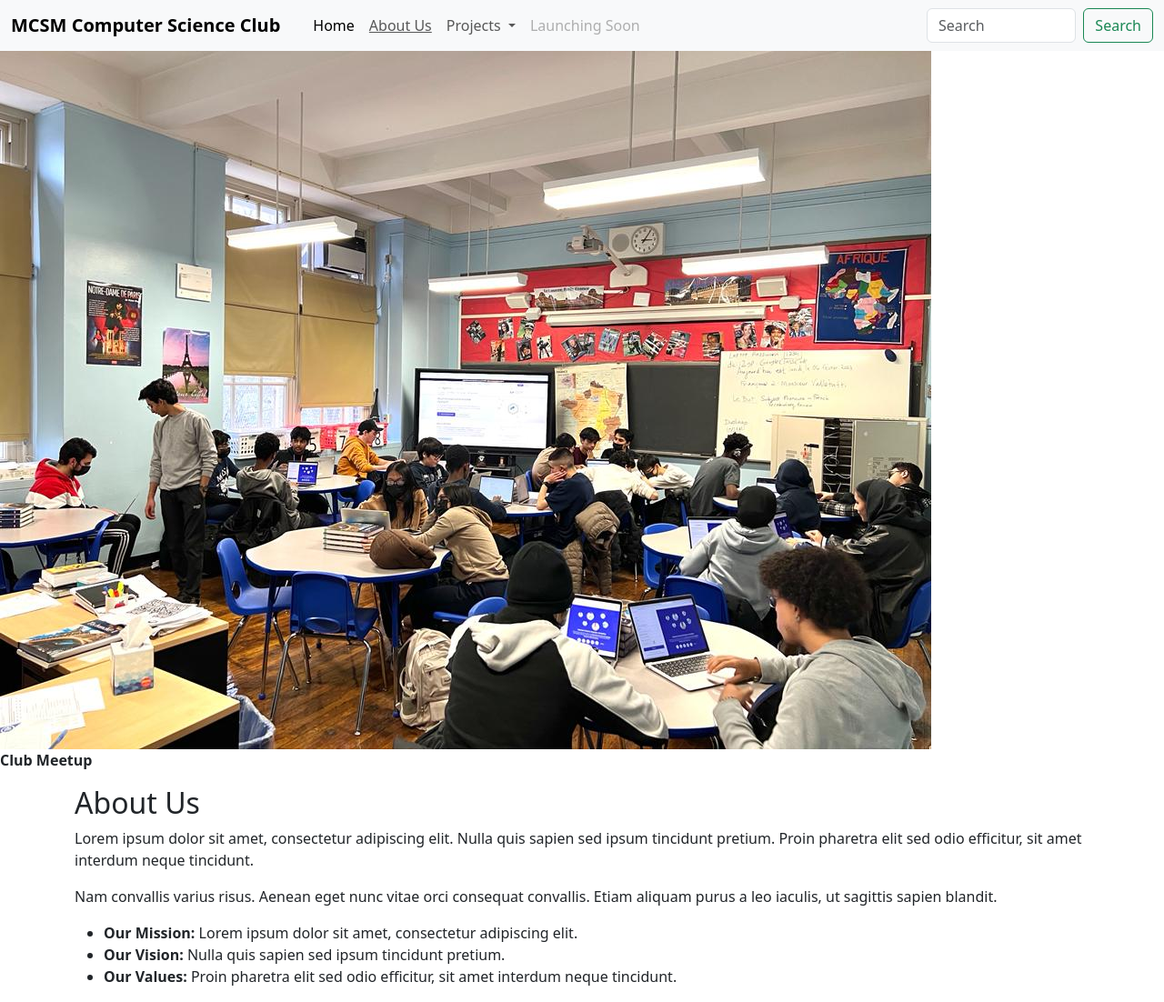
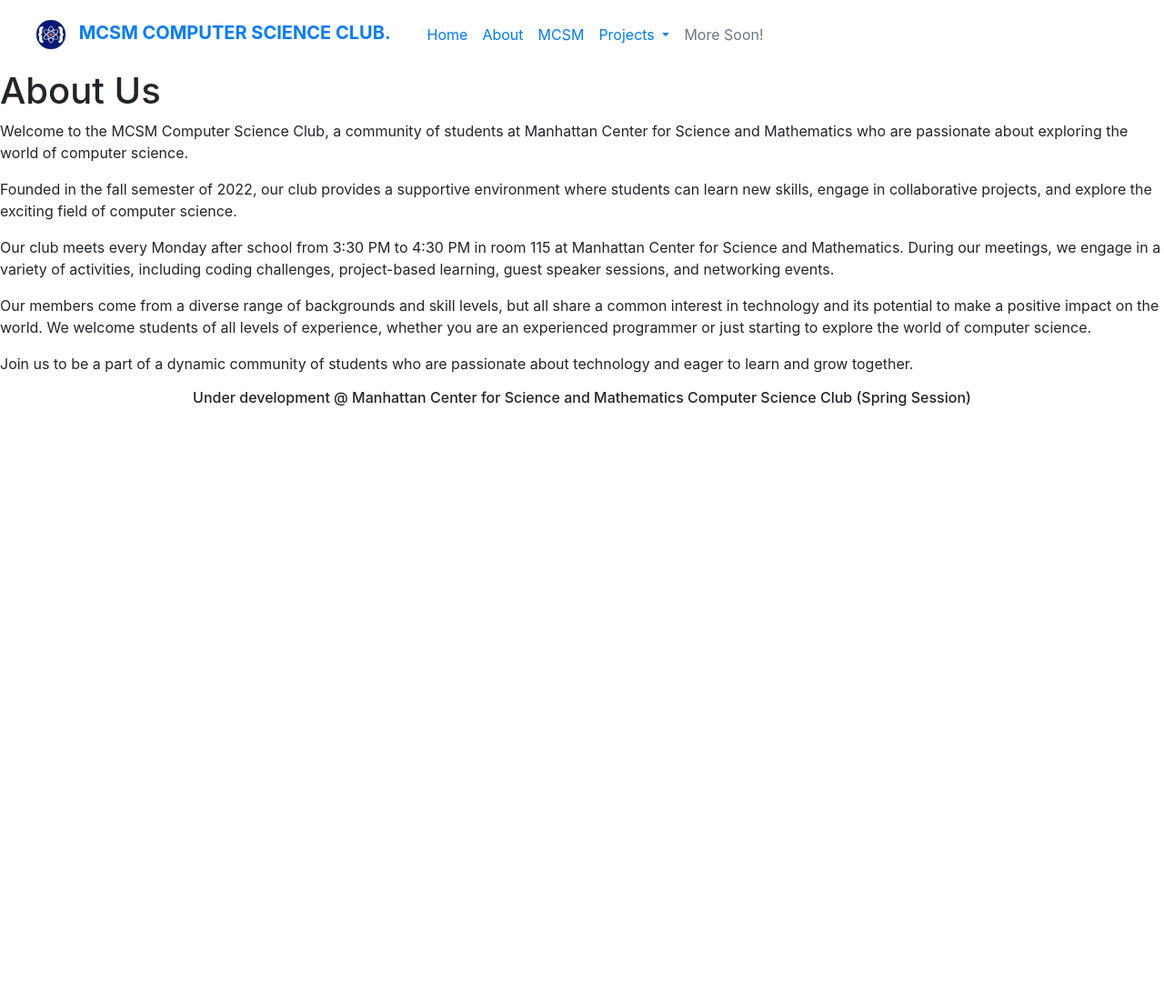
Before and after one commit to mcsmcomsci/mcsmcomsci.github.io, a plain HTML site: page about.html in a window 1280 px wide. Shown: the whole page at 91% size. After the commit the page ends 800 px from the top, so only its background shows below. Drawn offline with nearby package versions, Linux system fonts and the light colour scheme.

Commit message:
Update about.html

```diff
--- a/about.html
+++ b/about.html
@@ -1,118 +1,96 @@
-<!DOCTYPE html>
+<!doctype html>
 <html lang="en">
+
 <head>
-    <meta charset="utf-8" />
-    <meta name="viewport" content="width=device-width, initial-scale=1" />
-    <meta
-      name="description"
-      content="Manhattan Center Computer Science Club Webpage"
-    />
-    <link
-      href="https://cdn.jsdelivr.net/npm/bootstrap@5.3.0-alpha1/dist/css/bootstrap.min.css"
-      rel="stylesheet"
-      integrity="sha384-GLhlTQ8iRABdZLl6O3oVMWSktQOp6b7In1Zl3/Jr59b6EGGoI1aFkw7cmDA6j6gD"
-      crossorigin="anonymous"
-    />
+  <meta charset="utf-8">
+  <meta name="viewport" content="width=device-width, initial-scale=1">
+  <meta name="description" content="Manhattan Center Computer Science Club Webpage" />
+  <title>MCSM CS Club</title>
+  <link rel="stylesheet" href="https://cdn.jsdelivr.net/npm/bootstrap@4.0.0/dist/css/bootstrap.min.css"
+    integrity="sha384-Gn5384xqQ1aoWXA+058RXPxPg6fy4IWvTNh0E263XmFcJlSAwiGgFAW/dAiS6JXm" crossorigin="anonymous">
   <link href="CSS/about.css" rel="stylesheet" />
-    <link
-      href="x-img/COMPUTER SCIENCE CLUB (2).png"
-      rel="icon"
-      type="image/x-icon"
-    />
-    <title>About Us</title>
+  <link href="x-img/COMPUTER SCIENCE CLUB (2).png" rel="icon" type="image/x-icon" />
+  <script src="https://cdn.jsdelivr.net/npm/bootstrap@5.0.2/dist/js/bootstrap.bundle.min.js"
+    integrity="sha384-MrcW6ZMFYlzcLA8Nl+NtUVF0sA7MsXsP1UyJoMp4YLEuNSfAP+JcXn/tWtIaxVXM"
+    crossorigin="anonymous"></script>
+  <script src="https://code.jquery.com/jquery-3.2.1.slim.min.js"
+    integrity="sha384-KJ3o2DKtIkvYIK3UENzmM7KCkRr/rE9/Qpg6aAZGJwFDMVNA/GpGFF93hXpG5KkN"
+    crossorigin="anonymous"></script>
+  <script src="https://cdn.jsdelivr.net/npm/popper.js@1.12.9/dist/umd/popper.min.js"
+    integrity="sha384-ApNbgh9B+Y1QKtv3Rn7W3mgPxhU9K/ScQsAP7hUibX39j7fakFPskvXusvfa0b4Q"
+    crossorigin="anonymous"></script>
+  <script src="https://cdn.jsdelivr.net/npm/bootstrap@4.0.0/dist/js/bootstrap.min.js"
+    integrity="sha384-JZR6Spejh4U02d8jOt6vLEHfe/JQGiRRSQQxSfFWpi1MquVdAyjUar5+76PVCmYl"
+    crossorigin="anonymous"></script>
+  <script src="js/index.js"></script>
+
 </head>
-  <body>
-    <nav class="navbar navbar-expand-lg bg-body-tertiary">
+
+<body class="about">
+  <header>
+    <nav class="navbar navbar-expand-lg sticky-top navbar">
       <div class="container-fluid">
-        <a class="navbar-brand" href="#"><b>MCSM Computer Science Club</b></a>
-        <button
-          class="navbar-toggler"
-          type="button"
-          data-bs-toggle="collapse"
-          data-bs-target="#navbarSupportedContent"
-          aria-controls="navbarSupportedContent"
-          aria-expanded="false"
-          aria-label="Toggle navigation"
-        >
+        <a class="navbar-brand" href="index.html">
+          <img src="x-img/logo.png" alt="" width=50 height=50>
+          <strong>MCSM COMPUTER SCIENCE CLUB.</strong>
+        </a>
+        <a class=" navbar-brand" href="index.html">
+        </a>
+        <button class="navbar-toggler" type="button" data-toggle="collapse" data-target="#navbarSupportedContent"
+          aria-controls="navbarSupportedContent" aria-expanded="false" aria-label="Toggle navigation">
           <span class="navbar-toggler-icon"></span>
         </button>
+
         <div class="collapse navbar-collapse" id="navbarSupportedContent">
-          <div class="container">
-            <ul class="navbar-nav me-auto mb-2 mb-lg-0">
-              <li class="nav-item">
-                <a class="nav-link active" aria-current="page" href="index.html">Home</a>
+          <ul class="navbar-nav mr-auto">
+            <li class="nav-item active">
+              <a class="nav-link" href="index.html">Home<span class="sr-only">(current)</span></a>
             </li>
             <li class="nav-item">
-                <a class="nav-link" href="about.html"><u>About Us</u></a>
+              <a class="nav-link" href="about.html">About</a>
+            </li>
+            <li class="nav-item">
+              <a class="nav-link" href="https://www.mcsm.net/">MCSM</a>
             </li>
             <li class="nav-item dropdown">
-                <a
-                  class="nav-link dropdown-toggle"
-                  href="#"
-                  role="button"
-                  data-bs-toggle="dropdown"
-                  aria-expanded="false"
-                >
+              <a class="nav-link dropdown-toggle" href="projects.html" id="navbarDropdown" role="button"
+                data-toggle="dropdown" aria-haspopup="true" aria-expanded="false">
                 Projects
               </a>
-                <ul class="dropdown-menu">
-                  <li><a class="dropdown-item" href="#">Project A</a></li>
-                  <li><a class="dropdown-item" href="#">Project B</a></li>
-                  <li><hr class="dropdown-divider" /></li>
-                  <li><a class="dropdown-item" href="#">Not Yet</a></li>
-                </ul>
+              <div class="dropdown-menu" aria-labelledby="navbarDropdown">
+                <a class="dropdown-item" href="#">Project 1</a>
+                <a class="dropdown-item" href="#">Project 2</a>
+                <div class="dropdown-divider"></div>
+                <a class="dropdown-item" href="#">Something else here</a>
+              </div>
             </li>
             <li class="nav-item">
-                <a class="nav-link disabled">Launching Soon</a>
+              <a class="nav-link disabled" href="#">More Soon!</a>
             </li>
-            </ul>
-          </div>
-          <form class="d-flex" role="search">
-            <input
-              class="form-control me-2"
-              type="search"
-              placeholder="Search"
-              aria-label="Search"
-            />
-            <button class="btn btn-outline-success" type="submit">
-              Search
-            </button>
-          </form>
         </div>
       </div>
     </nav>
-    <div id="clubMeetImage" >
-    <img src="x-img/clubmeet.jpeg" class="img-fluid" alt="...">
-      <p><b>Club Meetup</b></p>
+  </header>
+  <div class="about-section">
+  <h1>About Us</h1>
+  <p>Welcome to the MCSM Computer Science Club, a community of students at Manhattan Center for Science and Mathematics who are passionate about exploring the world of computer science.</p>
+
+<p>Founded in the fall semester of 2022, our club provides a supportive environment where students can learn new skills, engage in collaborative projects, and explore the exciting field of computer science.</p>
+
+<p>Our club meets every Monday after school from 3:30 PM to 4:30 PM in room 115 at Manhattan Center for Science and Mathematics. During our meetings, we engage in a variety of activities, including coding challenges, project-based learning, guest speaker sessions, and networking events.</p>
+
+<p>Our members come from a diverse range of backgrounds and skill levels, but all share a common interest in technology and its potential to make a positive impact on the world. We welcome students of all levels of experience, whether you are an experienced programmer or just starting to explore the world of computer science.</p>
+
+<p>Join us to be a part of a dynamic community of students who are passionate about technology and eager to learn and grow together.</p>
 </div>
-    <section id="about">
-      <div class="container">
-        <h2>About Us</h2>
-        <p>
-          Lorem ipsum dolor sit amet, consectetur adipiscing elit. Nulla quis
-          sapien sed ipsum tincidunt pretium. Proin pharetra elit sed odio
-          efficitur, sit amet interdum neque tincidunt.
-        </p>
-        <p>
-          Nam convallis varius risus. Aenean eget nunc vitae orci consequat
-          convallis. Etiam aliquam purus a leo iaculis, ut sagittis sapien
-          blandit.
-        </p>
-        <ul>
-          <li>
-            <strong>Our Mission:</strong> Lorem ipsum dolor sit amet,
-            consectetur adipiscing elit.
-          </li>
-          <li>
-            <strong>Our Vision:</strong> Nulla quis sapien sed ipsum tincidunt
-            pretium.
-          </li>
-          <li>
-            <strong>Our Values:</strong> Proin pharetra elit sed odio efficitur,
-            sit amet interdum neque tincidunt.
-          </li>
-        </ul>
-      </div>
-    </section>
+
 </body>
+
+<footer>
+  <h6>
+    <center>Under development @ Manhattan Center for Science and Mathematics Computer Science Club (Spring Session)
+    </center>
+  </h6>
+</footer>
+
 </html>
```
Lines whose indentation alone changed are shown as unchanged.
